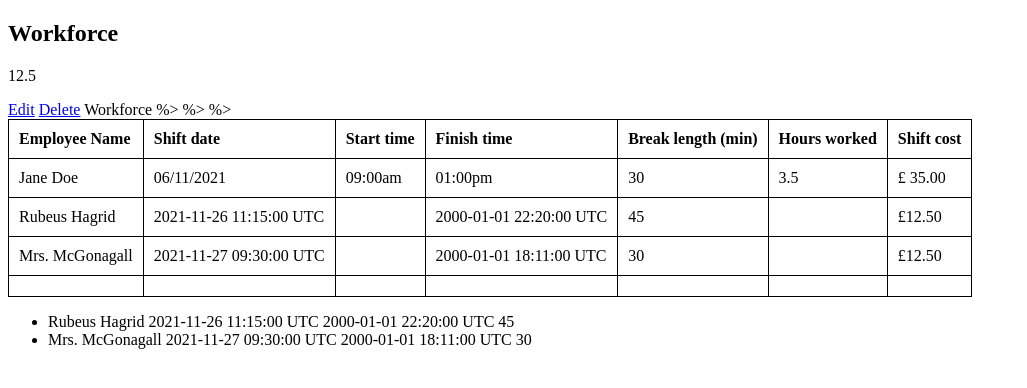
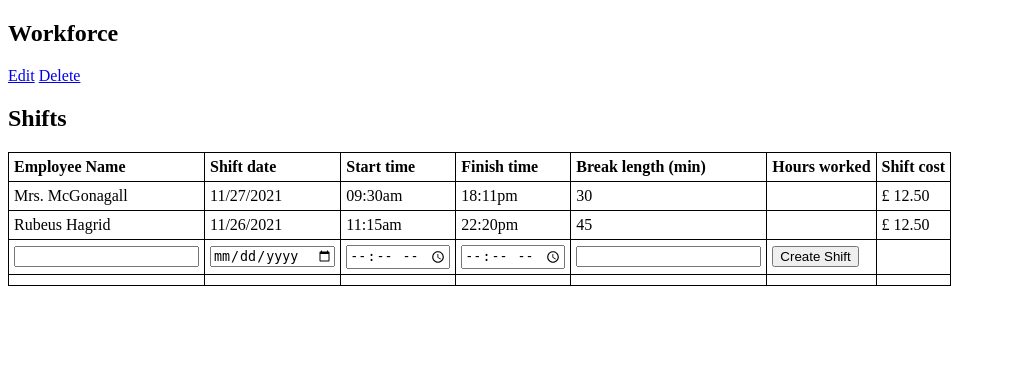
Before and after one commit to CorinneBosch/adnat, a Rails app: page /organisations/1 in a window 1280 px wide. Shown: the top 388 px of the page, without its empty margins (0-1027 px from the left). Run offline with Rails 7, Linux system fonts and the light colour scheme; data comes from the database, SQL or seed files in the repository; style sheets or scripts are compiled from the project's sources.

Commit message:
can join start_date and start_time to table

```diff
--- a/app/assets/stylesheets/application.css
+++ b/app/assets/stylesheets/application.css
@@ -23,7 +23,7 @@ td {
 
 th,
 td {
-  padding: 10px;
+  padding: 5px;
 }
 
 table {
--- a/app/controllers/organisations_controller.rb
+++ b/app/controllers/organisations_controller.rb
@@ -6,6 +6,7 @@ class OrganisationsController < ApplicationController
 
   def show
     @organisation = Organisation.find(params[:id])
+    @org_shifts = @organisation.shifts.all.order(created_at: :desc)
   end
 
   # def new
--- a/app/views/organisations/show.html.erb
+++ b/app/views/organisations/show.html.erb
@@ -1,12 +1,11 @@
 <h2><%= @organisation.name %></h2>
-<p><%= @organisation.hourly_rate %></p>
 
 <%= link_to "Edit", edit_organisation_path(@organisation) %>
 <%= link_to "Delete", organisation_path(@organisation),
             method: :delete,
             data: { confirm: "Are you sure?" } %>
 
-<%= @organisation.name %>
+<h2>Shifts</h2>
 <table>
   <thead>
     <tr>
@@ -20,29 +19,30 @@
     </tr>
   </thead>
   <tbody>
-    <tr>
-      <td>Jane Doe</td>
-      <td>06/11/2021</td>
-      <td>09:00am</td>
-      <td>01:00pm</td>
-      <td>30</td>
-      <td>3.5</td>
-      <td>£ 35.00</td>
-    </tr>
-    <% @organisation.shifts.each do |shift| %>
+    <% @org_shifts.each do |shift| %>
       <tr>
         <td><%= shift.employee %></td>
-        <td><%= shift.shift_start %></td>
-        <td></td>
-        <td><%= shift.shift_end %></td>
+        <td><%= shift.shift_start.strftime('%m/%d/%Y')%></td>
+        <td><%= shift.shift_start.strftime('%H:%M%P')%></td>
+        <td><%= shift.shift_end.strftime('%H:%M%P') %></td>
         <td><%= shift.break_length %></td>
         <td></td>
-        <td>£<%= '%.2f' % @organisation.hourly_rate %></td>
+        <td>£ <%= '%.2f' % @organisation.hourly_rate %></td>
+      </tr>
+    <% end %>
+    <%= form_with model: [ @organisation, @organisation.shifts.build ] do |form| %>
+      <tr>
+        <td><%= form.text_field :employee %></td>
+        <td><%= form.date_field :shift_start_date %></td>
+        <td><%= form.time_field :shift_start_time %></td>
+        <td><%= form.time_field :shift_end %></td>
+        <td><%= form.text_field :break_length %></td>
+        <td><%= form.submit %></td>
       </tr>
     <% end %>
     <tr>
-      <%# <%= form_with model: [ @organisation, @organisation.shift.build ] do |form| %> %>
-        <%# <td><%= form.text_field :employee %></td> %>
+      <%# <%= form_with model: [ @organisation, @organisation.shift.build ] do |form| %>
+        <%# <td><%= form.text_field :employee %>
 
 
         <td></td>
@@ -51,18 +51,7 @@
         <td></td>
         <td></td>
         <td></td>
-      <%# <% end %> %>
+      <%# <% end %>
     </tr>
   </tbody>
 </table>
-
-<ul>
-  <% @organisation.shifts.each do |shift| %>
-    <li>
-      <%= shift.employee %>
-      <%= shift.shift_start %>
-      <%= shift.shift_end %>
-      <%= shift.break_length %>
-    </li>
-  <% end %>
-</ul>
```
Also changed, not shown: app/controllers/shifts_controller.rb (+18 -6 lines), db/seeds.rb (+10 -10 lines).
